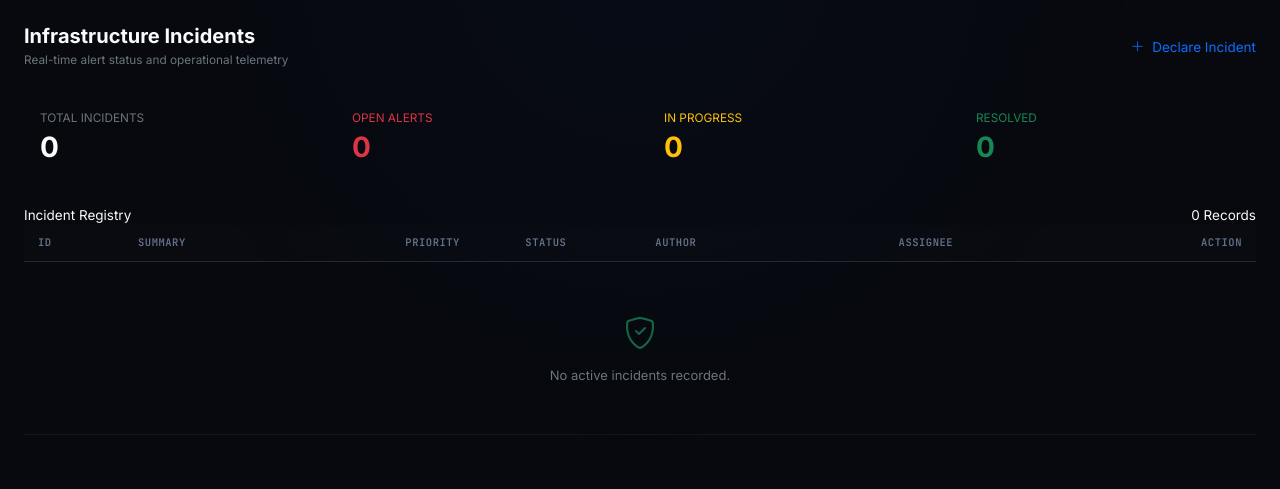
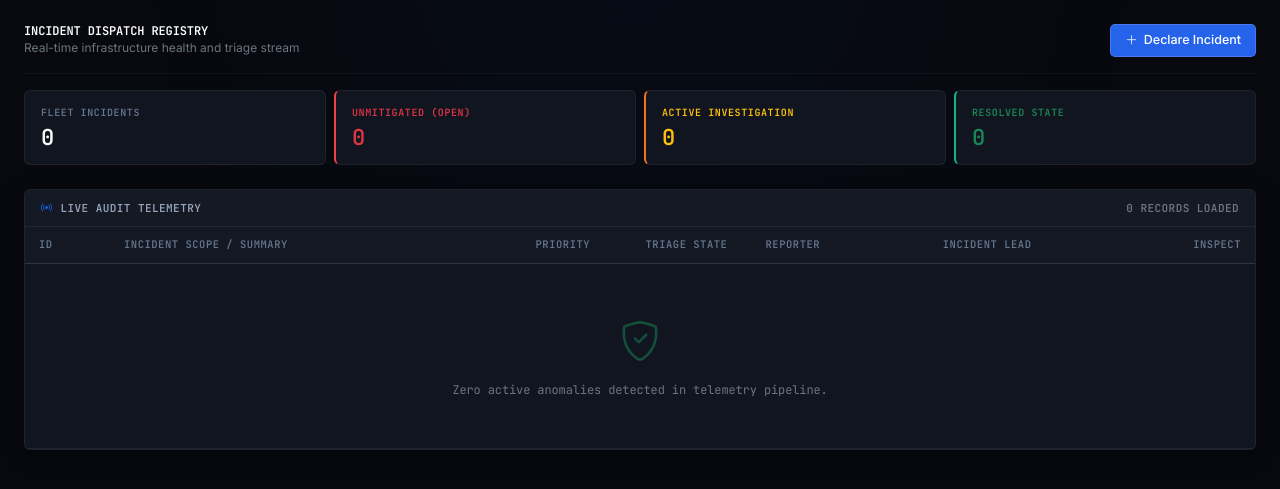
Before and after one commit to Adityachandkaushik/incident-management-system, a Flask app: page /dashboard in a window 1280 px wide. Shown: the part 48-537 px from the top of the page. Run offline with Flask 3, Linux system fonts and the light colour scheme; the visitor is signed in with stand-in values (Sample User, id 1); data comes from the database, SQL or seed files in the repository; data that the repository does not hold is empty.

Commit message:
update base template UI

```diff
--- a/templates/dashboard.html
+++ b/templates/dashboard.html
@@ -1,126 +1,145 @@
 {% extends "base.html" %}
 
-{% block title %}Dashboard - Incident Control{% endblock %}
+{% block title %}Telemetry Dashboard - OpsConsole{% endblock %}
 
 {% block content %}
-<div class="d-flex justify-content-between align-items-center mb-4">
+<!-- Control Heading & Primary Dispatch -->
+<div class="d-flex flex-column flex-md-row justify-content-between align-items-start align-items-md-center pb-3 mb-3 gap-3 border-bottom border-secondary border-opacity-10">
     <div>
-        <h1 class="h5 fw-bold mb-1">Infrastructure Incidents</h1>
-        <div class="text-secondary small mono">Real-time alert status and operational telemetry</div>
+        <h1 class="h5 fw-bold mb-0 text-white code-block">INCIDENT DISPATCH REGISTRY</h1>
+        <p class="text-secondary small mb-0" style="font-size: 12px;">Real-time infrastructure health and triage stream</p>
     </div>
-    <a href="{{ url_for('incidents.create_incident') }}" class="btn-ops text-decoration-none">
-        <i class="bi bi-plus-lg me-1"></i> Declare Incident
-    </a>
+    <div class="d-flex align-items-center gap-2">
+        <a href="{{ url_for('incidents.create_incident') }}" class="btn-sre-primary">
+            <i class="bi bi-plus-lg"></i>
+            <span>Declare Incident</span>
+        </a>
+    </div>
 </div>
 
-<!-- Quick Stat Cards -->
-<div class="row g-3 mb-4">
+<!-- Mission-Critical Metrics HUD -->
+<div class="row g-2 mb-4">
     <div class="col-6 col-md-3">
-        <div class="ops-box p-3">
-            <div class="mono small text-secondary">TOTAL INCIDENTS</div>
-            <div class="h3 fw-bold mt-1 mb-0">{{ incidents|length }}</div>
+        <div class="kpi-tile">
+            <span class="kpi-title">Fleet Incidents</span>
+            <span class="kpi-val">{{ incidents|length }}</span>
         </div>
     </div>
     <div class="col-6 col-md-3">
-        <div class="ops-box p-3 border-danger-subtle">
-            <div class="mono small text-danger">OPEN ALERTS</div>
-            <div class="h3 fw-bold text-danger mt-1 mb-0">
+        <div class="kpi-tile" style="border-left: 2px solid #ef4444;">
+            <span class="kpi-title text-danger">Unmitigated (Open)</span>
+            <span class="kpi-val text-danger">
                 {{ incidents|selectattr('status', 'equalto', 'Open')|list|length }}
-            </div>
+            </span>
         </div>
     </div>
     <div class="col-6 col-md-3">
-        <div class="ops-box p-3 border-warning-subtle">
-            <div class="mono small text-warning">IN PROGRESS</div>
-            <div class="h3 fw-bold text-warning mt-1 mb-0">
+        <div class="kpi-tile" style="border-left: 2px solid #f97316;">
+            <span class="kpi-title text-warning">Active Investigation</span>
+            <span class="kpi-val text-warning">
                 {{ incidents|selectattr('status', 'equalto', 'Assigned')|list|length }}
-            </div>
+            </span>
         </div>
     </div>
     <div class="col-6 col-md-3">
-        <div class="ops-box p-3 border-success-subtle">
-            <div class="mono small text-success">RESOLVED</div>
-            <div class="h3 fw-bold text-success mt-1 mb-0">
+        <div class="kpi-tile" style="border-left: 2px solid #10b981;">
+            <span class="kpi-title text-success">Resolved State</span>
+            <span class="kpi-val text-success">
                 {{ incidents|selectattr('status', 'equalto', 'Resolved')|list|length }}
-            </div>
+            </span>
         </div>
     </div>
 </div>
 
-<!-- Incident Stream Table -->
-<div class="ops-box overflow-hidden">
-    <div class="ops-header d-flex justify-content-between align-items-center">
-        <span>Incident Registry</span>
-        <span>{{ incidents|length }} Records</span>
+<!-- Incident Stream Matrix -->
+<div class="panel overflow-hidden">
+    <div class="panel-header">
+        <div class="d-flex align-items-center gap-2">
+            <i class="bi bi-broadcast text-primary"></i>
+            <span>Live Audit Telemetry</span>
+        </div>
+        <span class="text-secondary">{{ incidents|length }} Records Loaded</span>
     </div>
     <div class="table-responsive">
         <table class="sre-table">
             <thead>
                 <tr>
-                    <th style="width: 100px;">ID</th>
-                    <th>Summary</th>
-                    <th style="width: 120px;">Priority</th>
-                    <th style="width: 130px;">Status</th>
-                    <th>Author</th>
-                    <th>Assignee</th>
-                    <th class="text-end" style="width: 80px;">Action</th>
+                    <th style="width: 85px;">ID</th>
+                    <th>Incident Scope / Summary</th>
+                    <th style="width: 110px;">Priority</th>
+                    <th style="width: 120px;">Triage State</th>
+                    <th>Reporter</th>
+                    <th>Incident Lead</th>
+                    <th class="text-end" style="width: 70px;">Inspect</th>
                 </tr>
             </thead>
             <tbody>
                 {% for incident in incidents %}
                 <tr>
-                    <td class="mono text-secondary">#{{ incident['id'] }}</td>
+                    <td>
+                        <span class="code-block text-secondary">#{{ incident['id'] }}</span>
+                    </td>
                     <td>
                         <div class="fw-semibold text-white">{{ incident['title'] }}</div>
                         {% if incident['description'] %}
-                        <div class="text-secondary small text-truncate" style="max-width: 420px;">
+                        <div class="text-secondary small text-truncate" style="max-width: 480px; font-size: 12px;">
                             {{ incident['description'] }}
                         </div>
                         {% endif %}
                     </td>
                     <td>
                         {% if incident['priority']|lower == 'critical' %}
-                            <span class="badge-sre badge-crit">Critical</span>
+                            <span class="badge-sre badge-sre-crit">Critical</span>
                         {% elif incident['priority']|lower == 'high' %}
-                            <span class="badge-sre badge-high">High</span>
+                            <span class="badge-sre badge-sre-high">High</span>
                         {% elif incident['priority']|lower == 'medium' %}
-                            <span class="badge-sre badge-med">Medium</span>
+                            <span class="badge-sre badge-sre-med">Medium</span>
                         {% else %}
-                            <span class="badge-sre badge-low">{{ incident['priority'] }}</span>
+                            <span class="badge-sre badge-sre-low">{{ incident['priority'] }}</span>
                         {% endif %}
                     </td>
                     <td>
                         {% if incident['status']|lower == 'open' %}
-                            <span class="badge-sre badge-crit"><i class="bi bi-circle-fill" style="font-size: 5px;"></i> Open</span>
+                            <span class="badge-sre badge-sre-crit">
+                                <i class="bi bi-record-fill" style="font-size: 6px;"></i> Open
+                            </span>
                         {% elif incident['status']|lower == 'assigned' %}
-                            <span class="badge-sre badge-high"><i class="bi bi-person-fill"></i> Assigned</span>
+                            <span class="badge-sre badge-sre-high">
+                                <i class="bi bi-arrow-repeat"></i> Assigned
+                            </span>
                         {% elif incident['status']|lower == 'resolved' %}
-                            <span class="badge-sre badge-res"><i class="bi bi-check-lg"></i> Resolved</span>
+                            <span class="badge-sre badge-sre-res">
+                                <i class="bi bi-check2"></i> Resolved
+                            </span>
                         {% else %}
-                            <span class="badge-sre badge-low">{{ incident['status'] }}</span>
+                            <span class="badge-sre badge-sre-low">{{ incident['status'] }}</span>
                         {% endif %}
                     </td>
-                    <td class="mono small text-secondary">
-                        {{ incident['creator_name'] if incident['creator_name'] else 'System' }}
+                    <td>
+                        <span class="code-block text-secondary" style="font-size: 12px;">
+                            <i class="bi bi-person me-1"></i>{{ incident['creator_name'] if incident['creator_name'] else 'SYSTEM' }}
+                        </span>
                     </td>
-                    <td class="mono small">
+                    <td>
                         {% if incident['assignee_name'] %}
-                            <span class="text-info">{{ incident['assignee_name'] }}</span>
+                            <span class="code-block text-info" style="font-size: 12px;">
+                                <i class="bi bi-shield-check me-1"></i>{{ incident['assignee_name'] }}
+                            </span>
                         {% else %}
-                            <span class="text-secondary opacity-50 fst-italic">None</span>
+                            <span class="text-secondary opacity-50 code-block" style="font-size: 11px;">Unassigned</span>
                         {% endif %}
                     </td>
                     <td class="text-end">
-                        <a href="{{ url_for('incidents.incident_detail', incident_id=incident['id']) }}" class="btn-ops-subtle">
-                            Open
+                        <a href="{{ url_for('incidents.incident_detail', incident_id=incident['id']) }}" class="btn-sre-ghost py-1 px-2" style="font-size: 11px;">
+                            Open <i class="bi bi-chevron-right ms-1"></i>
                         </a>
                     </td>
                 </tr>
                 {% else %}
                 <tr>
                     <td colspan="7" class="text-center py-5 text-secondary">
-                        <i class="bi bi-shield-check fs-2 d-block mb-2 text-success opacity-75"></i>
-                        No active incidents recorded.
+                        <i class="bi bi-shield-check fs-1 text-success opacity-50 d-block mb-2"></i>
+                        <span class="code-block">Zero active anomalies detected in telemetry pipeline.</span>
                     </td>
                 </tr>
                 {% endfor %}
```
